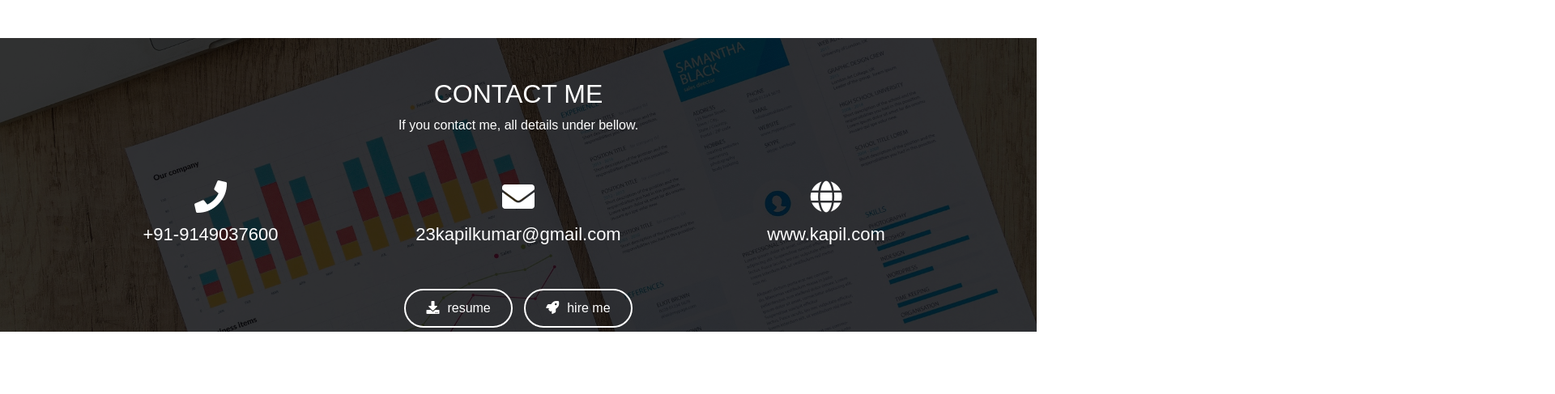
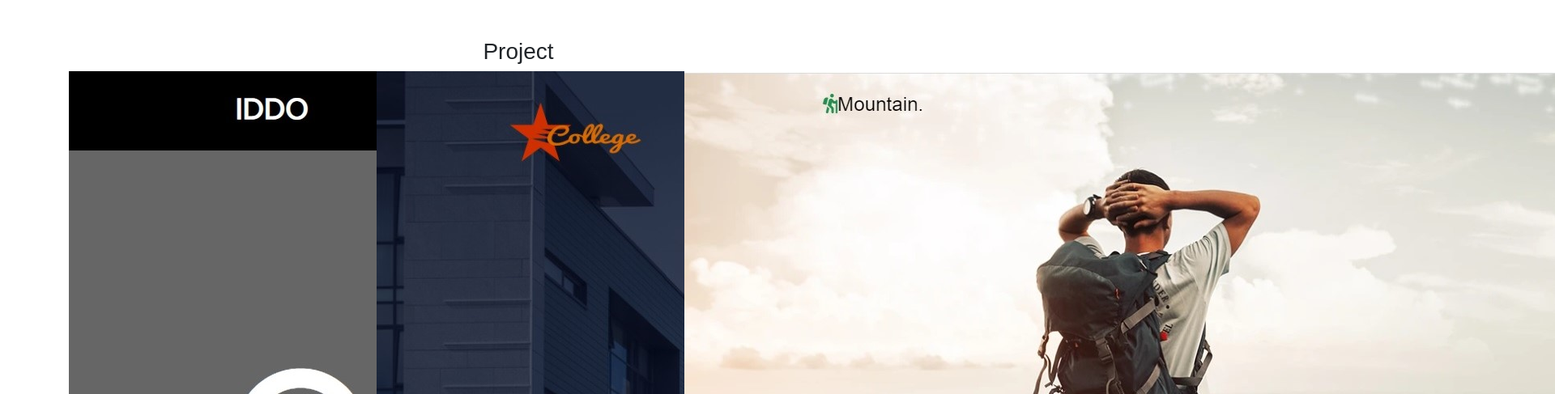
Before and after one commit to host23kapil/Portfoilo.github.io, a plain HTML site: page index.html in a window 1280 px wide. Shown: the part 2376-2863 px from the top of the page at 81% size, 1920 px wide, since content can reach past the window. Before the commit the page ends 2786 px from the top, so only its background shows below. Drawn offline with nearby package versions, Linux system fonts and the light colour scheme.

Commit message:
Add files via upload

```diff
--- a/index.html
+++ b/index.html
@@ -238,21 +238,22 @@
         </div>
         </div>
         <!--------------------------------project--------------------------------------------->
-        <!-- <div class="project" id="project">
+        <div class="project" id="project">
+            <h3 class="text-center">Project</h3>
             <div class="container">
                 <div class="row">
                     <div class="col-md-4">
-                        <a href=""><img src="img/iddo.jpg" alt=""></a>
+                        <a href="https://host23kapil.github.io/IDDO.github.io/"><img src="img/iddo.jpg" alt=""></a>
                     </div>
                     <div class="col-md-4">
-                        <a href=""><img src="img/cg.jpg" alt=""></a>
+                        <a href="https://host23kapil.github.io/college.github.io/"><img src="img/clg.jpg" alt=""></a>
                     </div>
                     <div class="col-md-4">
-                        <a href=""><img src="img/about-img.jpg" alt=""></a>
+                        <a href="https://host23kapil.github.io/travel.github.io/"><img src="img/travel.jpg" alt=""></a>
                     </div>
                 </div>
             </div>
-        </div> -->
+        </div>
         <!--------------------------------project--------------------------------------------->
         <!--------------------------------contact--------------------------------------------->
         <div class="contact" id="contact">
```
